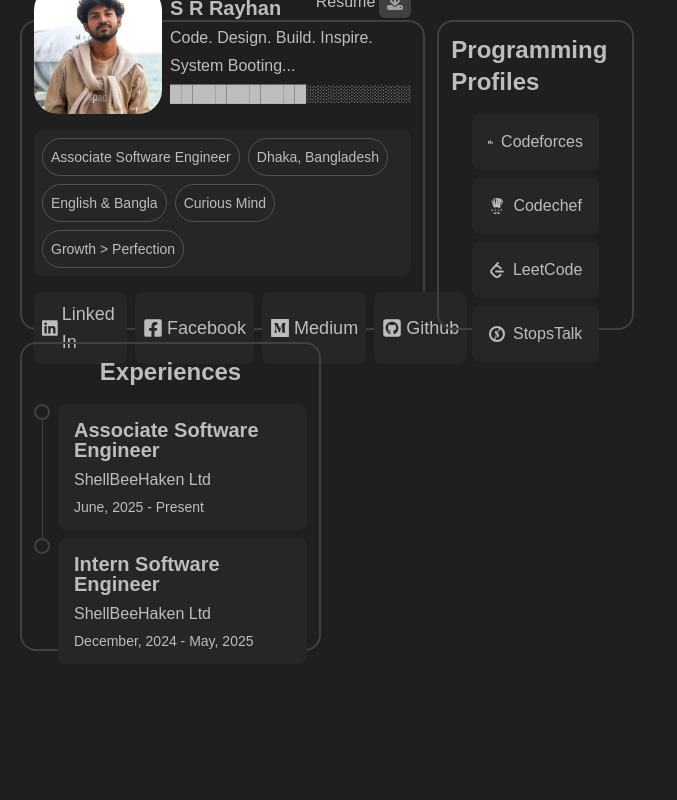
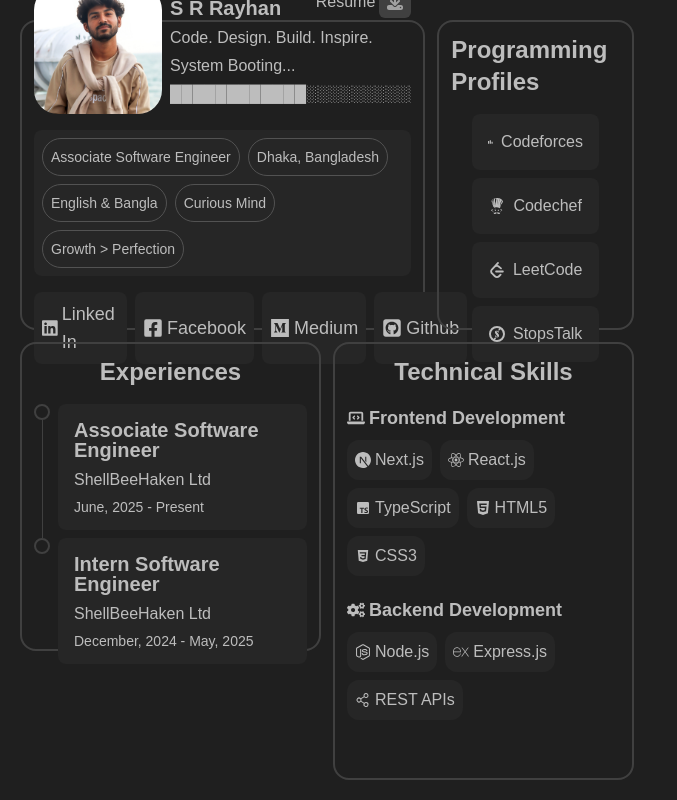
Before and after one commit to SRRayhan066/SRRayhan066, a Next.js app: page / in a window 1280 px wide. Shown: the whole page, without its empty margins (0-677 px from the left). Built offline with nearby package versions, Linux system fonts and the light colour scheme.

Commit message:
Implementing skills section

```diff
--- a/src/app/page.tsx
+++ b/src/app/page.tsx
@@ -1,6 +1,7 @@
 import AboutMe from "@/sections/AboutMe";
 import ProgrammingProfile from "@/sections/ProgrammingProfile";
 import Experiences from "@/sections/Experiences";
+import Skills from "@/sections/Skills";
 
 export default function Page() {
   return (
@@ -8,6 +9,7 @@
       <AboutMe />
       <ProgrammingProfile />
       <Experiences />
+      <Skills />
     </section>
   );
 }
--- /dev/null
+++ b/src/components/skill-tag/SkillTag.tsx
@@ -0,0 +1,9 @@
+import React from "react";
+
+export default function SkillTag({ children }: { children: React.ReactNode }) {
+  return (
+    <div className="flex items-center gap-1 bg-neutral-800 w-fit p-2 rounded-xl">
+      {children}
+    </div>
+  );
+}
--- a/src/data/portfolioData.ts
+++ b/src/data/portfolioData.ts
@@ -1,10 +1,20 @@
-import { FaFacebookSquare, FaLinkedin } from "react-icons/fa";
-import { FaSquareGithub } from "react-icons/fa6";
+import { BiLogoCss3, BiLogoTypescript } from "react-icons/bi";
+import { FaCogs, FaFacebookSquare, FaLinkedin } from "react-icons/fa";
+import {
+  FaHtml5,
+  FaLaptopCode,
+  FaNodeJs,
+  FaReact,
+  FaSquareGithub,
+} from "react-icons/fa6";
 import { IoLogoMedium } from "react-icons/io5";
+import { PiShareNetwork } from "react-icons/pi";
 import {
   SiCodechef,
   SiCodeforces,
+  SiExpress,
   SiLeetcode,
+  SiNextdotjs,
   SiStopstalk,
 } from "react-icons/si";
 
@@ -49,3 +59,54 @@
     duration: "December, 2024 - May, 2025",
   },
 ];
+
+export const skillSet = [
+  {
+    title: {
+      icon: FaLaptopCode,
+      name: "Frontend Development",
+    },
+    skills: [
+      {
+        icon: SiNextdotjs,
+        name: "Next.js",
+      },
+      {
+        icon: FaReact,
+        name: "React.js",
+      },
+      {
+        icon: BiLogoTypescript,
+        name: "TypeScript",
+      },
+      {
+        icon: FaHtml5,
+        name: "HTML5",
+      },
+      {
+        icon: BiLogoCss3,
+        name: "CSS3",
+      },
+    ],
+  },
+  {
+    title: {
+      icon: FaCogs,
+      name: "Backend Development",
+    },
+    skills: [
+      {
+        icon: FaNodeJs,
+        name: "Node.js",
+      },
+      {
+        icon: SiExpress,
+        name: "Express.js",
+      },
+      {
+        icon: PiShareNetwork,
+        name: "REST APIs",
+      },
+    ],
+  },
+];
--- /dev/null
+++ b/src/sections/Skills.tsx
@@ -0,0 +1,34 @@
+import SkillTag from "@/components/skill-tag/SkillTag";
+import { skillSet } from "@/data/portfolioData";
+import ContentWrapper from "@/wrapper/ContentWrapper";
+import { FaCogs, FaPalette } from "react-icons/fa";
+import { FaLaptopCode, FaPlug, FaServer } from "react-icons/fa6";
+import { SiNextdotjs } from "react-icons/si";
+
+export default function Skills() {
+  return (
+    <ContentWrapper className="col-start-4 col-span-3 row-start-6 row-span-7 flex flex-col items-center gap-4">
+      <h1 className="text-2xl font-bold">Technical Skills</h1>
+      <div className="w-full flex flex-col gap-5">
+        {skillSet.map((set, index) => {
+          const { title, skills } = set;
+          const { icon: Icon, name } = title;
+          return (
+            <div key={index} className="flex flex-col gap-2">
+              <h3 className="text-lg font-semibold flex items-center gap-1">
+                <Icon /> {name}
+              </h3>
+              <div className="flex flex-wrap gap-2">
+                {skills.map(({ icon: Icon, name }, idx) => (
+                  <SkillTag key={idx}>
+                    <Icon /> {name}
+                  </SkillTag>
+                ))}
+              </div>
+            </div>
+          );
+        })}
+      </div>
+    </ContentWrapper>
+  );
+}
```
